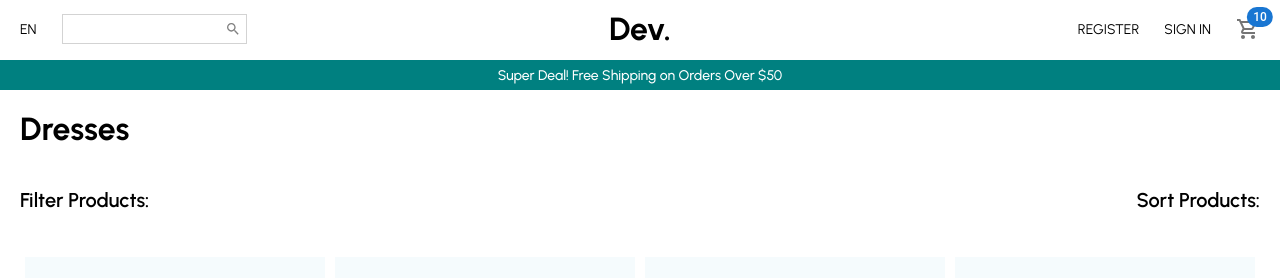
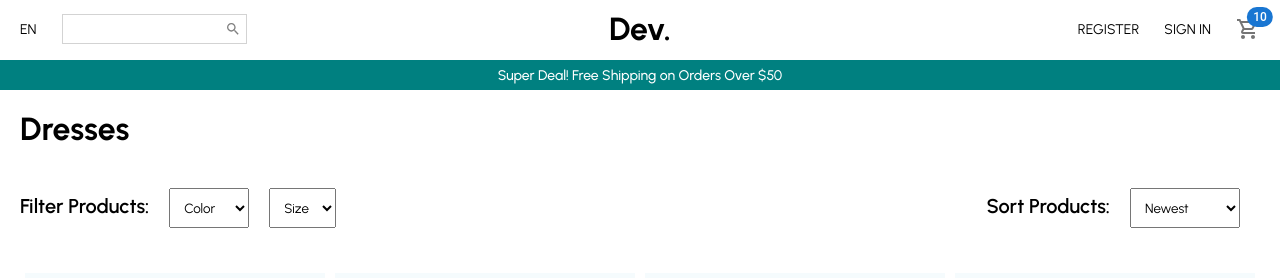
Before and after one commit to devinkg/fashion_site_react, a React (Create React App) app: page / in a window 1280 px wide. Shown: the top 278 px of the page. Built offline with nearby package versions, Linux system fonts and the light colour scheme.

Commit message:
almost finished ProductList Page

```diff
--- a/src/pages/ProductList.jsx
+++ b/src/pages/ProductList.jsx
@@ -25,6 +25,15 @@
 const FilterText = styled.span`
     font-size: 20px;
     font-weight: 600;
+    margin-right: 20px;
+`;
+
+const Select = styled.select`
+    padding: 10px;
+    margin-right: 20px;
+`;
+const Option = styled.option`
+
 `;
 
 
@@ -35,8 +44,36 @@
             <Announcement />
             <Title>Dresses</Title>
             <FilterContainer>
-                <Filter><FilterText>Filter Products:</FilterText></Filter>
-                <Filter><FilterText>Sort Products:</FilterText></Filter>
+                <Filter><FilterText>Filter Products:</FilterText>
+                    <Select>
+                        <Option disabled selected>
+                            Color
+                        </Option>
+                        <Option>White</Option>
+                        <Option>Black</Option>
+                        <Option>Red</Option>
+                        <Option>Blue</Option>
+                        <Option>Yellow</Option>
+                        <Option>Green</Option>
+                    </Select>
+                    <Select>
+                        <Option disabled selected>
+                            Size
+                        </Option>
+                        <Option>XS</Option>
+                        <Option>S</Option>
+                        <Option>M</Option>
+                        <Option>L</Option>
+                        <Option>XL</Option>
+                    </Select>
+                </Filter>
+                <Filter><FilterText>Sort Products:</FilterText>
+                <Select>
+                        <Option selected>Newest</Option>
+                        <Option>Price (asc)</Option>
+                        <Option>Price (desc)</Option>
+                    </Select>
+                </Filter>
             </FilterContainer>
             <Products />
             <Newsletter />
```
